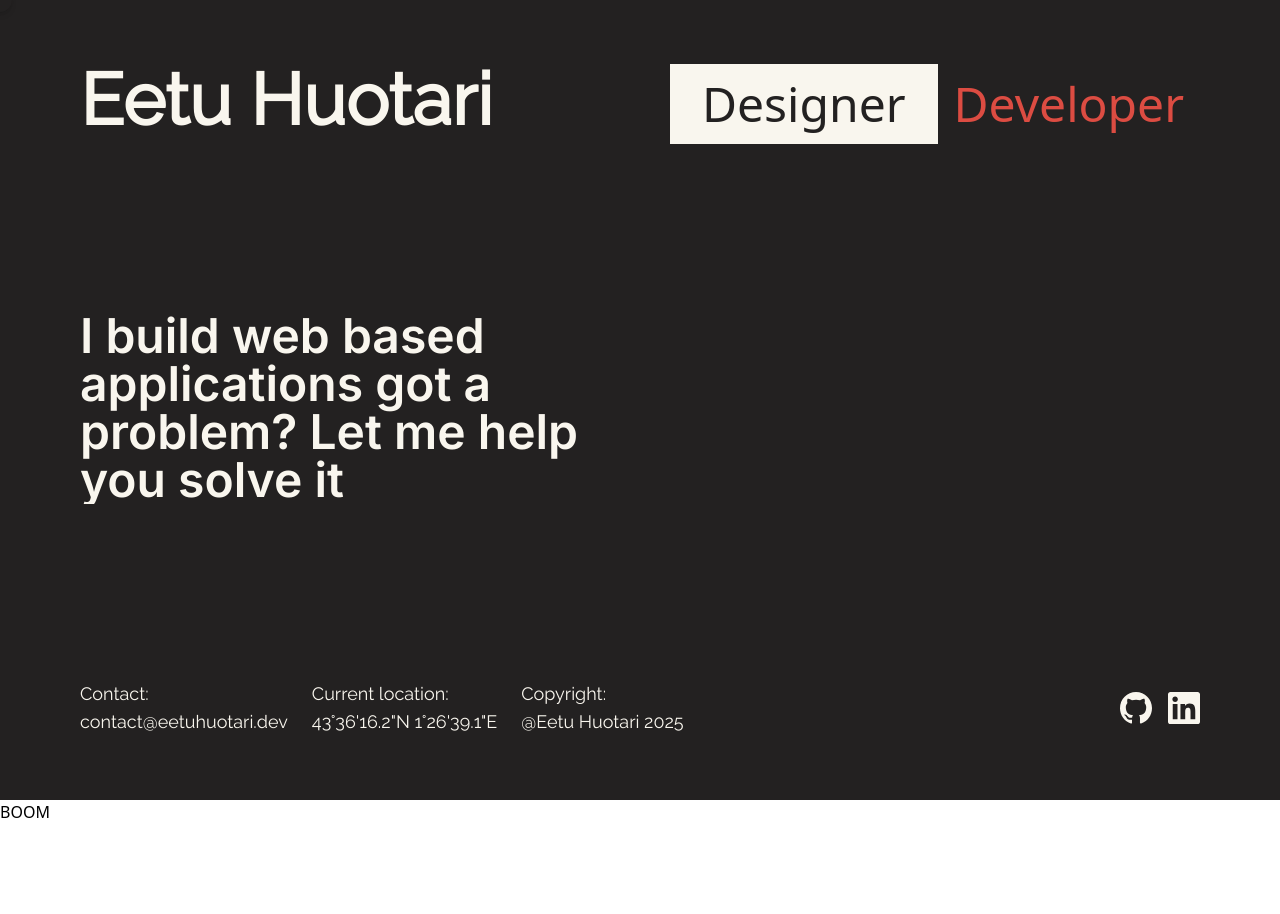
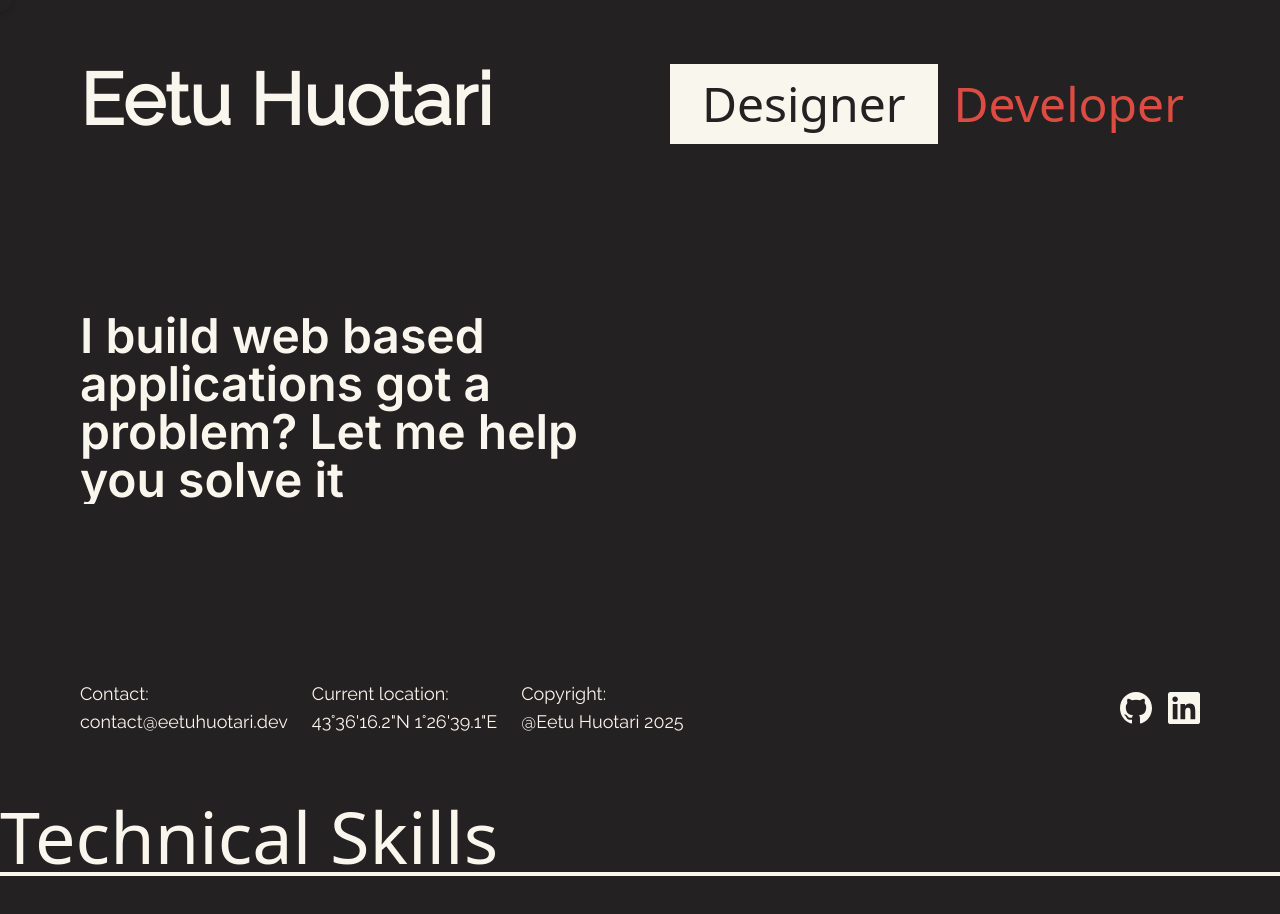
Before and after one commit to Eetuh123/Portfolio, a SvelteKit app: page / in a window 1280 px wide. Shown: the top 914 px of the page. Before the commit the page ends 840 px from the top, so only its background shows below. Built offline with nearby package versions, Linux system fonts and the light colour scheme.

Commit message:
Expertise section

```diff
--- a/src/routes/+page.svelte
+++ b/src/routes/+page.svelte
@@ -234,8 +234,12 @@
 		</div>
 	</div>
 </div>
-<div class="h-10 w-full rest">
-	<h1> BOOM</h1>
+<div class="h-64 w-full bg-darkish rest text-off-white">
+	<div class="flex ml-auto text-right">
+	<p class="text-7xl">Technical Skills</p>
+	</div>
+	<div class="px-20 w-full bg-green border-y-2 border-solid border-off-white">
+	</div>
 </div>
 </div>
 <!-- Designer -->
```
